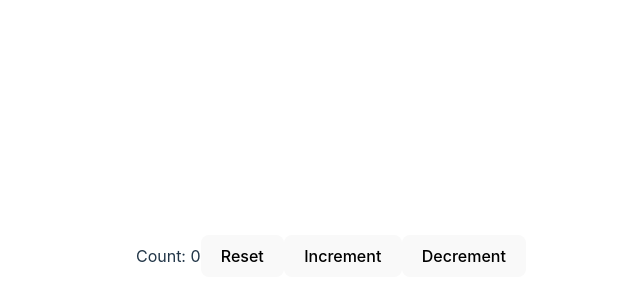
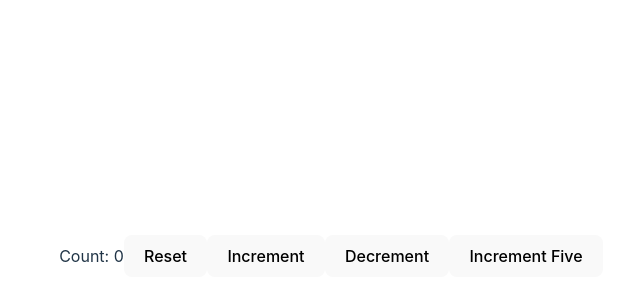
Before and after one commit to EmmanuelNdu/Reacthooks, a React (Vite) app: page / in a window 1280 px wide. Shown: the part 144-444 px from the top of the page, without its empty margins (309-949 px from the left). Built offline with nearby package versions, Linux system fonts and the light colour scheme.

Commit message:
PreCount

```diff
--- a/src/components/HookCounter2.jsx
+++ b/src/components/HookCounter2.jsx
@@ -4,12 +4,19 @@
 
     const initialCount = 0
     const [count, setCount] = useState(initialCount)
+
+    const incrementFive = () => {
+        for(let i = 0; i < 5; i++ ) {
+            setCount (prevCount => prevCount +1 )
+        }
+    }
   return (
     <div>
         Count: {count}
         <button onClick={() => setCount(initialCount)}>Reset </button>
-        <button onClick={() => setCount(count +1)}>Increment </button>
-        <button onClick={() => setCount(count -1)}>Decrement </button>
+        <button onClick={() => setCount(prevCount => prevCount +1)}>Increment </button>
+        <button onClick={() => setCount(prevCount => prevCount -1)}>Decrement </button>
+        <button onClick={incrementFive}>Increment Five</button>
     </div>
   )
 }
```
